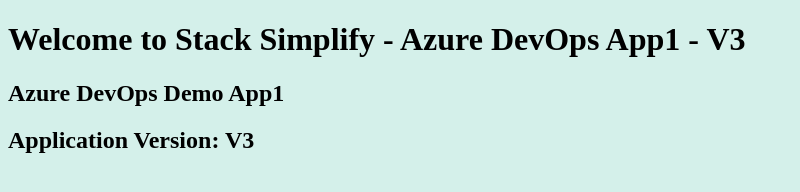
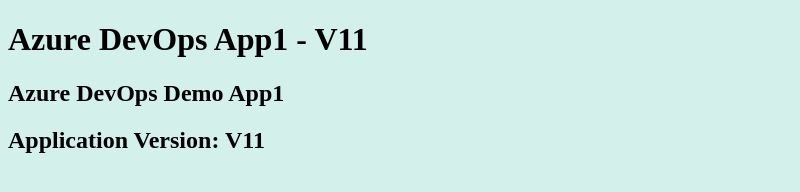
Before and after one commit to Alinothka/my_DevOps_test, a plain HTML site: page index.html in a window 1280 px wide. Shown: the whole page, without its empty margins (0-800 px from the left). Drawn offline with Linux system fonts and the light colour scheme.

Commit message:
V11 Commit

```diff
--- a/index.html
+++ b/index.html
@@ -1,8 +1,8 @@
 <!DOCTYPE html>
 <html>
    <body style="background-color:rgb(212, 240, 234);">
-      <h1>Welcome to Stack Simplify - Azure DevOps App1 - V3</h1>
+      <h1>Azure DevOps App1 - V11</h1>
       <h2>Azure DevOps Demo App1</h2>
-      <h2>Application Version: V3</h2>
+      <h2>Application Version: V11</h2>
    </body>
 </html>
```
Also changed, not shown: 1 other file.
